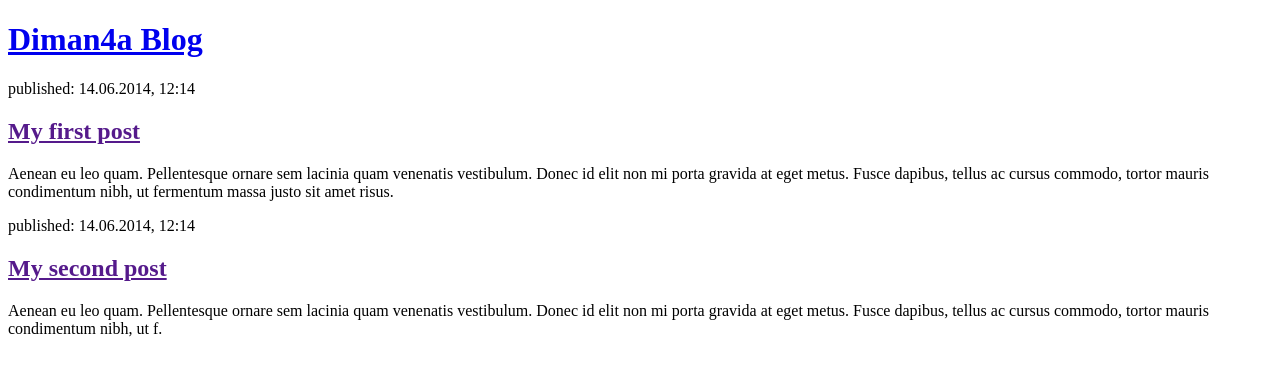
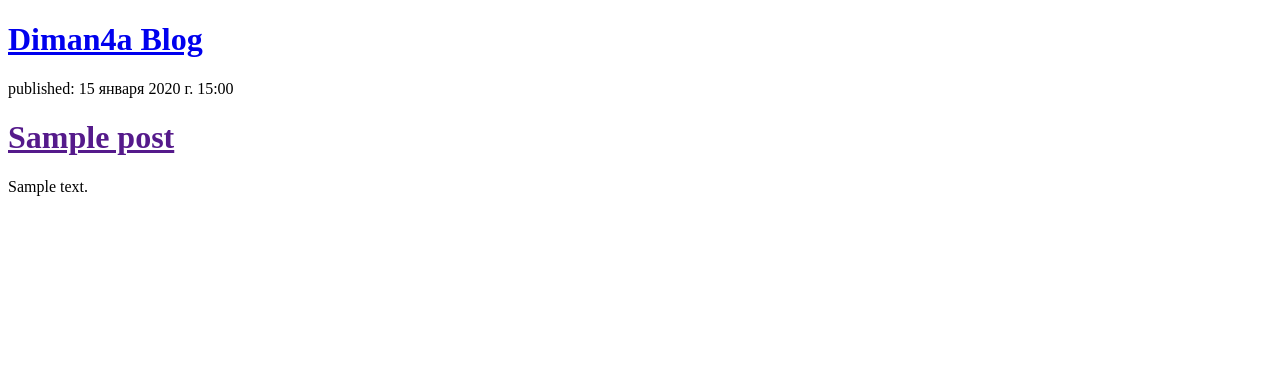
Before and after one commit to Diman4a12/First_project_django, a Django app: page / in a window 1280 px wide. Shown: the top 376 px of the page. Run offline with Django 4.2, Linux system fonts and the light colour scheme; tables that the repository leaves empty hold one stand-in row (values such as "Sample post").

Commit message:
HTML done

```diff
--- a/blog/templates/blog/post_list.html
+++ b/blog/templates/blog/post_list.html
@@ -2,28 +2,18 @@
 
 <html>
     <head>
-        <meta charset="utf-8">
-        <meta http-equiv="X-UA-Compatible" content="IE=edge">
         <title>Dmitry blog</title>
-        <meta name="description" content="">
-        <meta name="viewport" content="width=device-width, initial-scale=1">
-        <link rel="stylesheet" href="">
     </head>
     <body>
         <div>
             <h1><a href="/">Diman4a Blog</a></h1>
         </div>
+        {% for post in posts %}
         <div>
-            <p>published: 14.06.2014, 12:14</p>
-            <h2><a href="">My first post</a></h2>
-            <p>Aenean eu leo quam. Pellentesque ornare sem lacinia quam venenatis vestibulum. Donec id elit non mi porta gravida at eget metus. Fusce dapibus, tellus ac cursus commodo, tortor mauris condimentum nibh, ut fermentum massa justo sit amet risus.</p>
+            <p>published: {{ post.published_date }}</p>
+            <h1><a href="">{{ post.title }}</a></h1>
+            <p>{{ post.text|linebreaksbr }}</p>
         </div>
-        <div>
-            <p>published: 14.06.2014, 12:14</p>
-            <h2><a href="">My second post</a></h2>
-            <p>Aenean eu leo quam. Pellentesque ornare sem lacinia quam venenatis vestibulum. Donec id elit non mi porta gravida at eget metus. Fusce dapibus, tellus ac cursus commodo, tortor mauris condimentum nibh, ut f.</p>
-        </div>
-
-        <script src="" async defer></script>
+    {% endfor %}
     </body>
 </html>
--- a/blog/views.py
+++ b/blog/views.py
@@ -1,4 +1,8 @@
 from django.shortcuts import render
+from django.utils import timezone
+
+from .models import Post
 
 def post_list(request):
-    return render(request, 'blog/post_list.html', {})
+    posts = Post.objects.filter(published_date__lte=timezone.now()).order_by('published_date')
+    return render(request, 'blog/post_list.html', {'posts': posts})
```
